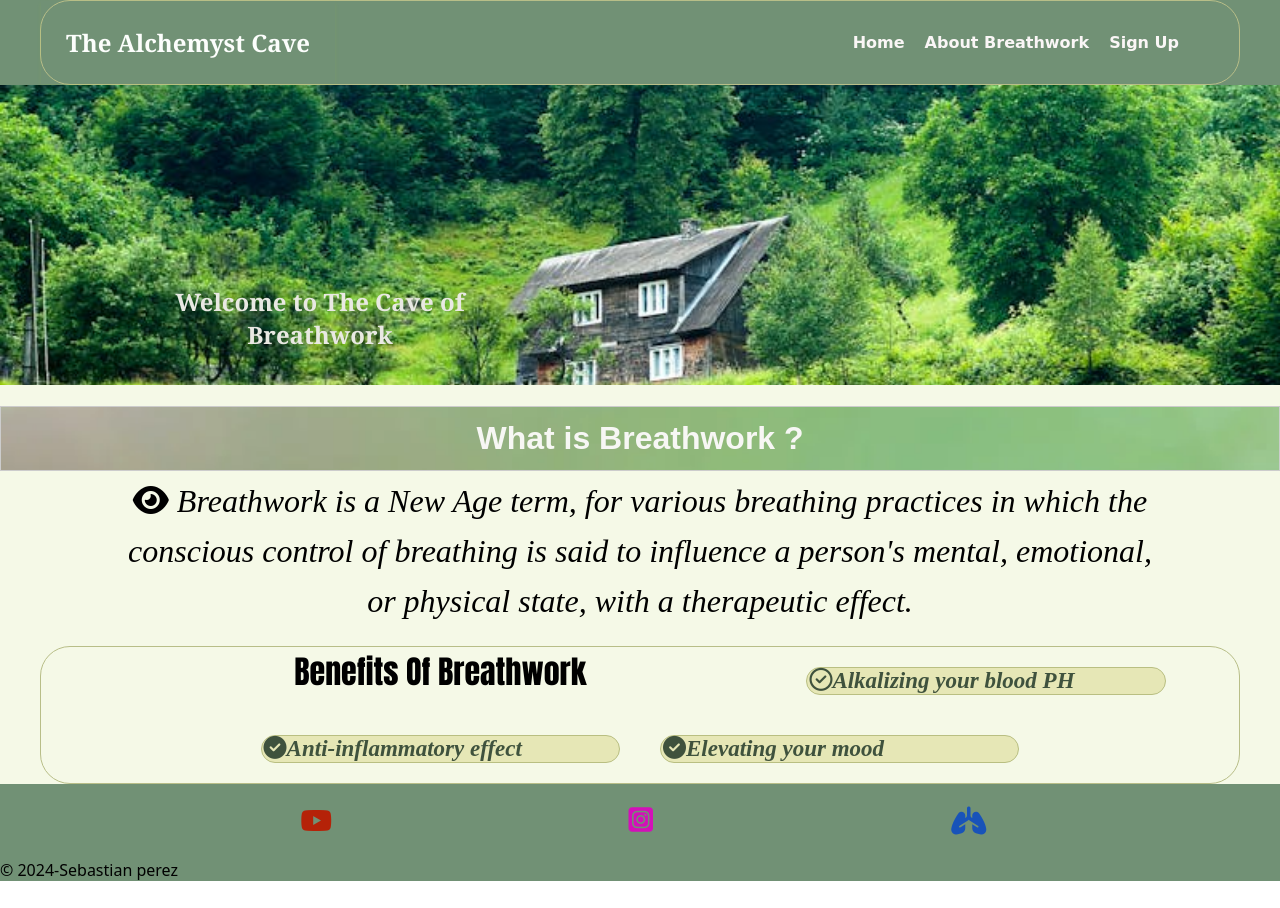
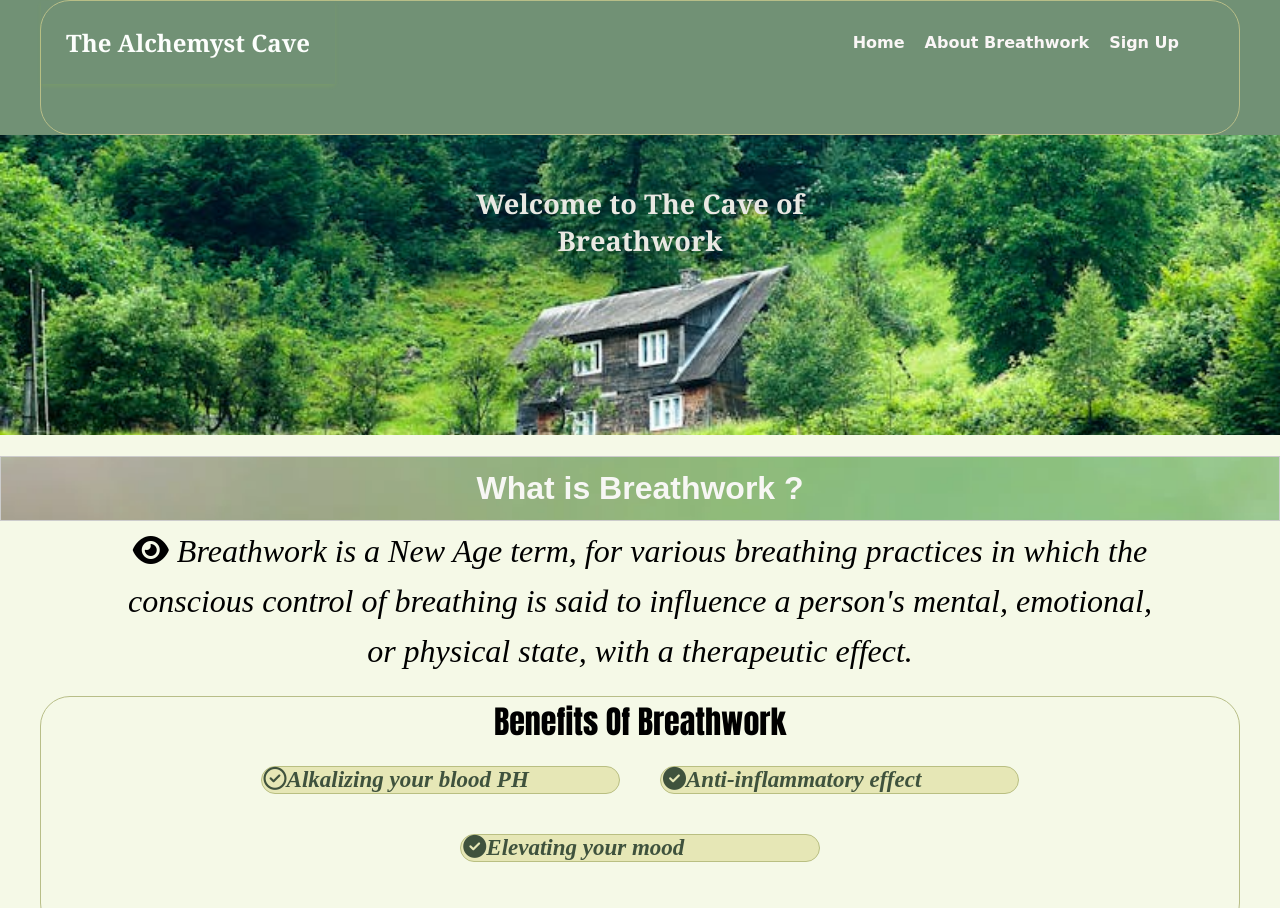
Before and after one commit to LionelWise77/PP1-The-Alchemist-Cave, a plain HTML site: page index.html in a window 1280 px wide. Shown: the top 908 px of the page. Before the commit the page ends 881 px from the top, so only its background shows below. Drawn offline with Linux system fonts and the light colour scheme.

Commit message:
modify margins and padding to improve performance to devices

```diff
--- a/assets/css/style.css
+++ b/assets/css/style.css
@@ -97,7 +97,7 @@ ul {
 }
 
 header a {
-    padding: 5px 10 px;
+
     text-decoration: none;
     font-weight: bold;
     color : rgb(250, 246, 246);
@@ -125,10 +125,9 @@ header a:hover {
     color:#e9e9e3;
     font-family:Cambria, Cochin, Georgia, Times, 'Times New Roman', serif;
     justify-content: center;
-    padding: auto;
-    padding-top: 200px;
-    font-size: 1.5rem;
-    padding-inline-end: 50%;
+    padding: 50px;
+    font-size: 1.7rem;
+
 
     /*main*/
 }
@@ -183,14 +182,15 @@ header a:hover {
 }
 
 #benefits h3 {
-    font-size: 1em;
-    font-family:Impact, Haettenschweiler, 'Arial Narrow Bold', sans-serif;
-    padding: 0px 200px;
-    justify-content: center;
-    text-align: center center;
+    font-size: 2rem;
+        font-family: Impact, Haettenschweiler, 'Arial Narrow Bold', sans-serif;
+        position: static;
+        text-align: center;
+    }
 
 
-}
+
+
 
 #benefits p.font-change {
     font-family: 'Times New Roman', Times, serif;
@@ -210,13 +210,14 @@ header a:hover {
     border: 1px solid #b8be88;
     border-radius: 30px;
     flex-wrap:wrap;
+    padding-bottom: 50px;
 
 }
 
 .benefits-alkalizing,
 .benefits-anti,
 .benefits-elevating {
-    width: 30%;
+    width: 50%;
     padding-left: 2px;
     border: 2px solid #d7df88;
     border-radius: 15px;
@@ -510,9 +511,10 @@ container .logo {
 #benefits h3 {
     font-size: 2rem;
     font-family:Impact, Haettenschweiler, 'Arial Narrow Bold', sans-serif;
-    padding: 0px 200px;
+    padding: 0px 300px;
     position: static;
     text-align: center;
+    display: flex;
 
 }
 
@@ -640,4 +642,3 @@ container .logo {
 @media screen and (min-width: 1200px) {
 
 }
-}
```
